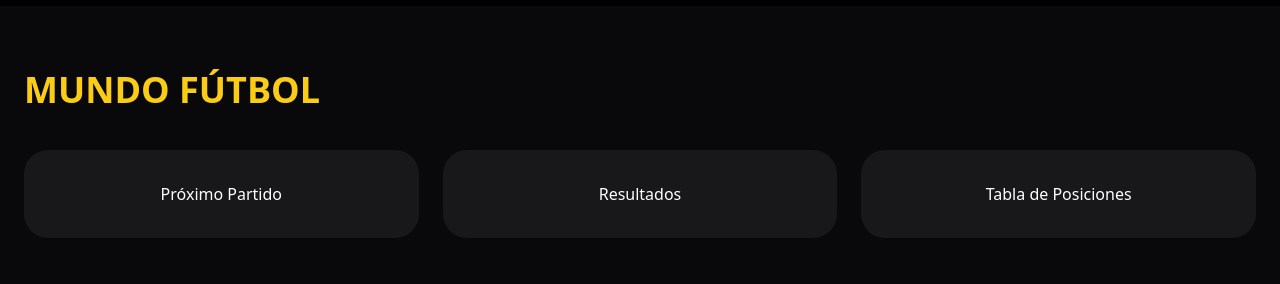
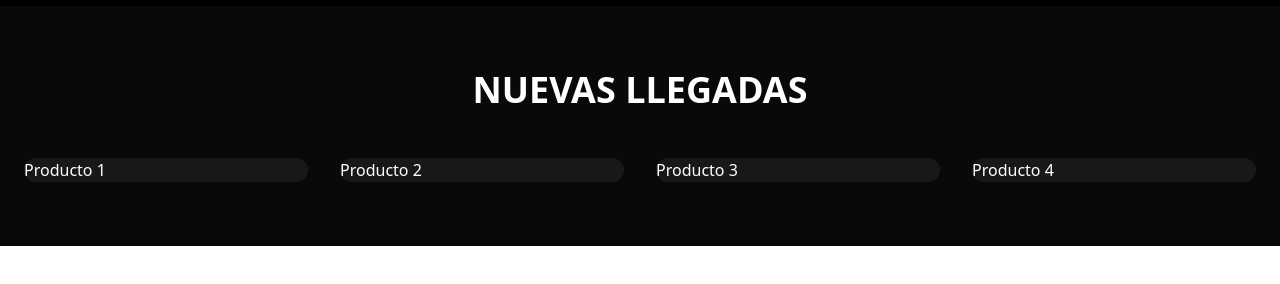
Before and after one commit to Zeus2604/el-10-de-la-cuadra, a Next.js app: page / in a window 1280 px wide. Shown: the part 1140-1424 px from the top of the page. After the commit the page ends 1386 px from the top, so only its background shows below. Built offline with nearby package versions, Linux system fonts and the light colour scheme.

Commit message:
Update page.tsx
Remove Mundo Fútbol - Add Nuevas Llegadas section

```diff
--- a/app/page.tsx
+++ b/app/page.tsx
@@ -35,7 +35,7 @@ export default function Home() {
         </div>
       </div>
 
-      {/* Cards Section */}
+      {/* Categorías */}
       <div className="max-w-7xl mx-auto px-6 py-16">
         <div className="grid grid-cols-2 md:grid-cols-4 gap-6">
           <div className="group relative overflow-hidden rounded-3xl aspect-[4/3] bg-zinc-900">
@@ -76,15 +76,15 @@ export default function Home() {
         </div>
       </div>
 
-      {/* Mundo Fútbol - Placeholder */}
+      {/* Productos Destacados */}
       <div className="bg-zinc-950 py-16">
         <div className="max-w-7xl mx-auto px-6">
-          <h2 className="text-4xl font-bold mb-10 text-yellow-400">MUNDO FÚTBOL</h2>
-
-          <div className="grid grid-cols-1 md:grid-cols-2 lg:grid-cols-3 gap-6">
-            <div className="bg-zinc-900 p-8 rounded-3xl text-center">Próximo Partido</div>
-            <div className="bg-zinc-900 p-8 rounded-3xl text-center">Resultados</div>
-            <div className="bg-zinc-900 p-8 rounded-3xl text-center">Tabla de Posiciones</div>
+          <h2 className="text-4xl font-bold mb-12 text-center">NUEVAS LLEGADAS</h2>
+          <div className="grid grid-cols-2 md:grid-cols-4 gap-8">
+            <div className="bg-zinc-900 rounded-3xl overflow-hidden">Producto 1</div>
+            <div className="bg-zinc-900 rounded-3xl overflow-hidden">Producto 2</div>
+            <div className="bg-zinc-900 rounded-3xl overflow-hidden">Producto 3</div>
+            <div className="bg-zinc-900 rounded-3xl overflow-hidden">Producto 4</div>
           </div>
         </div>
       </div>
```
